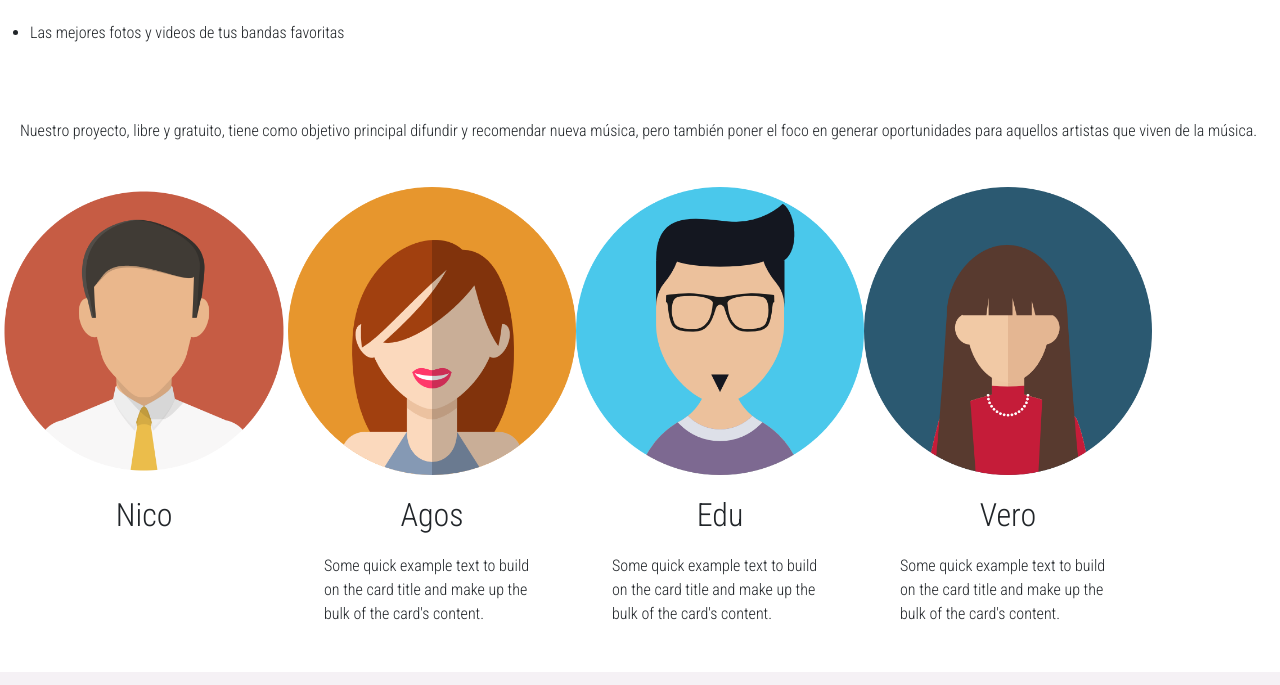
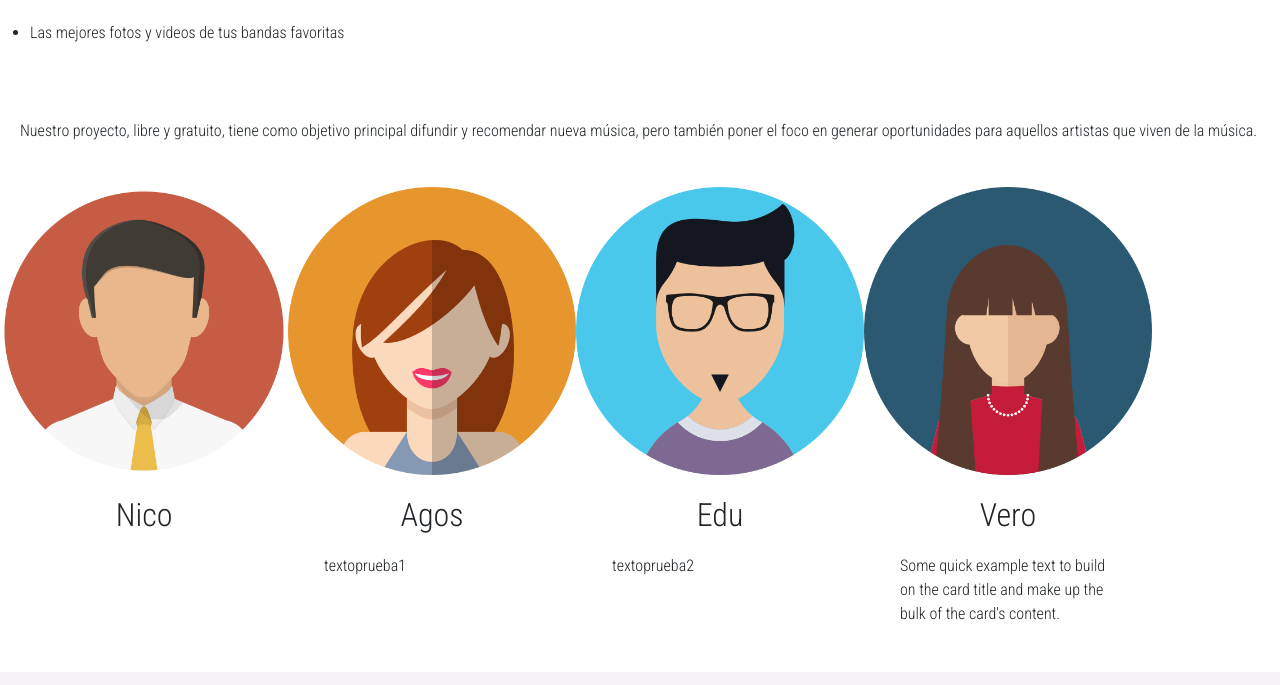
Before and after one commit to nnicosotelo/QMusica, a plain HTML site: page nosotros.html in a window 1280 px wide. Shown: the part 593-1278 px from the top of the page. Drawn offline with Linux system fonts and the light colour scheme.

Commit message:
cambio en los comentarios nosotros 2

```diff
--- a/nosotros.html
+++ b/nosotros.html
@@ -411,8 +411,7 @@
           <div class="card-body">
             <h2 class="card-title">Agos</h2>
             <p class="card-text">
-              Some quick example text to build on the card title and make up the
-              bulk of the card's content.
+              textoprueba1
             </p>
           </div>
         </div>
@@ -422,8 +421,7 @@
           <div class="card-body">
             <h2 class="card-title">Edu</h2>
             <p class="card-text">
-              Some quick example text to build on the card title and make up the
-              bulk of the card's content.
+              textoprueba2
             </p>
           </div>
         </div>
```
